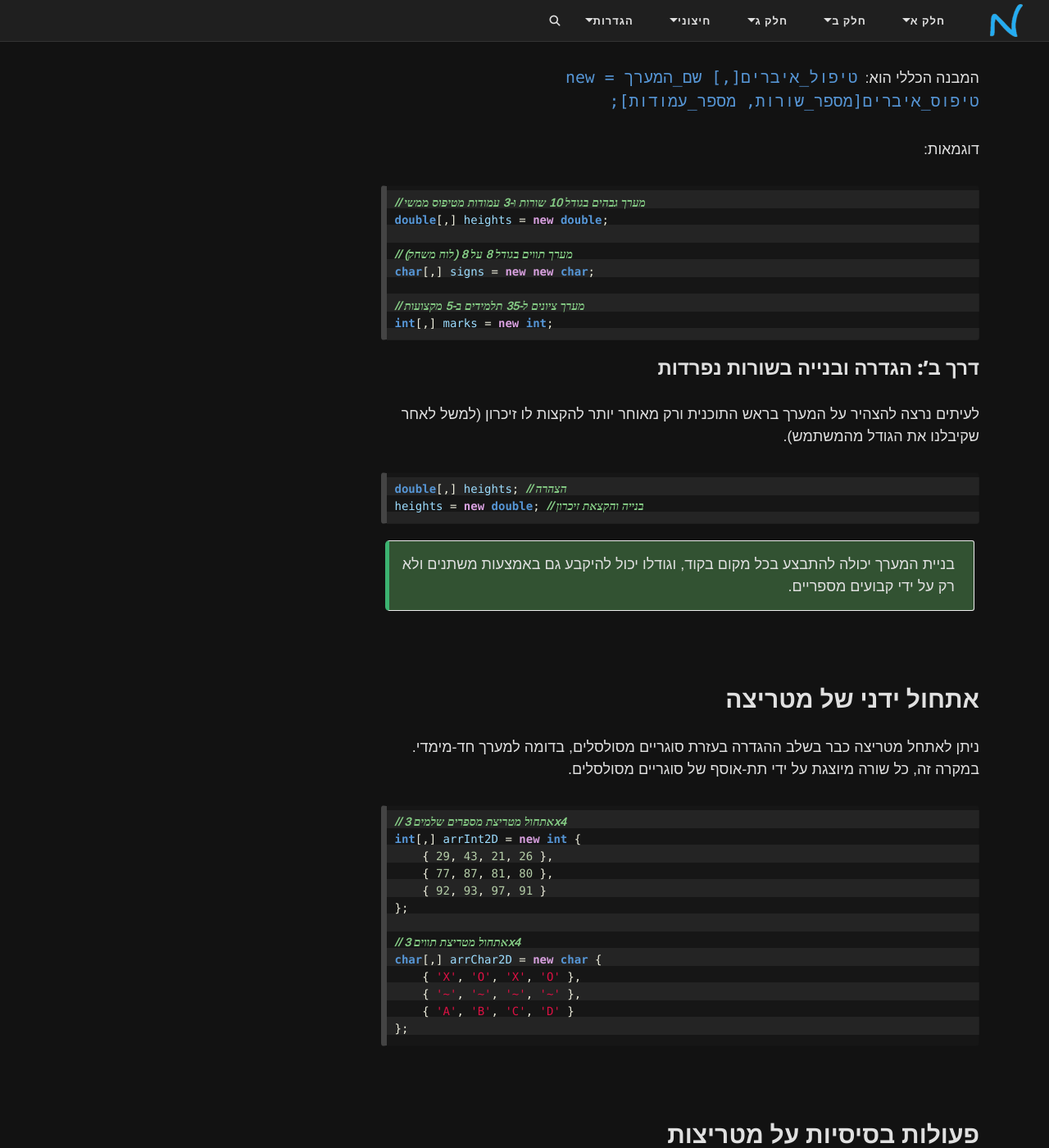
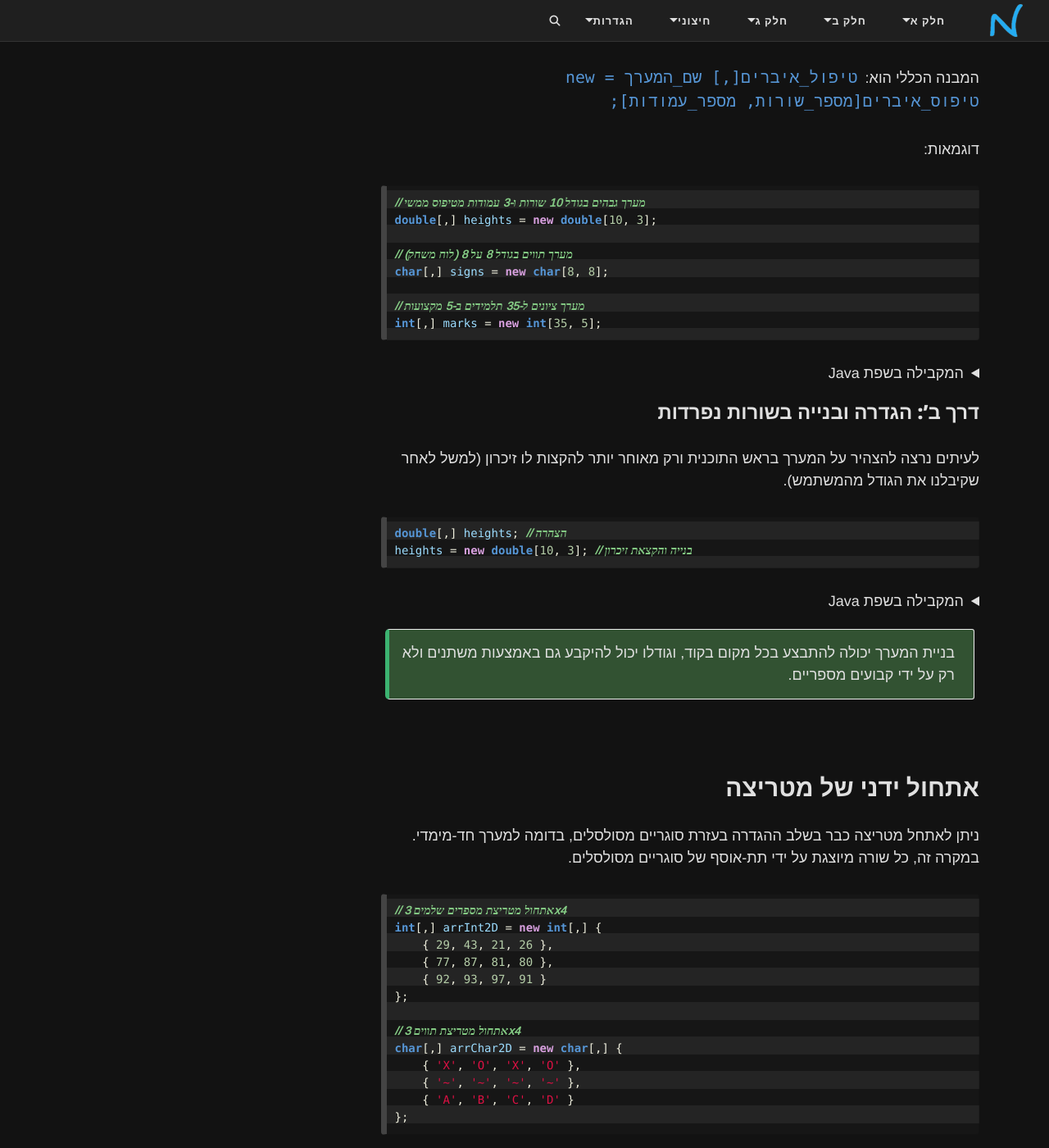
Before and after one commit to 3strategy/BeautifulYesodot, a Jekyll site: the page built from cs3e/Chapter10.md, in a window 1280 px wide and 1400 px high, scrolled down 3858 px. Shown: the whole window at 82% size. Built offline with Jekyll 4.4.1, drawn with Linux system fonts in a browser that asks for light colours; formulas are drawn with MathJax 3; comment, search, counter and statistics services are not loaded; some of the changed text lies outside the part shown.

Commit message:
Chapter10 fixed by codex + added java equivalence

````diff
--- a/cs3e/Chapter10.md
+++ b/cs3e/Chapter10.md
@@ -103,22 +103,44 @@
 דוגמאות:
 ```csharp
 // מערך גבהים בגודל 10 שורות ו-3 עמודות מטיפוס ממשי
-double[,] heights = new double;
+double[,] heights = new double[10, 3];
 
 // מערך תווים בגודל 8 על 8 (לוח משחק)
-char[,] signs = new new char;
+char[,] signs = new char[8, 8];
 
 // מערך ציונים ל-35 תלמידים ב-5 מקצועות
-int[,] marks = new int;
+int[,] marks = new int[35, 5];
 ```
+
+<details markdown="1"><summary>המקבילה בשפת Java</summary>
+
+```java
+// 10 rows, 3 columns
+double[][] heights = new double[10][3];
+
+// 8x8 grid
+char[][] signs = new char[8][8];
+
+// 35 students, 5 subjects
+int[][] marks = new int[35][5];
+```
+</details>
 
 ### דרך ב': הגדרה ובנייה בשורות נפרדות
 לעיתים נרצה להצהיר על המערך בראש התוכנית ורק מאוחר יותר להקצות לו זיכרון (למשל לאחר שקיבלנו את הגודל מהמשתמש).
 
 ```csharp
 double[,] heights; // הצהרה
-heights = new double; // בנייה והקצאת זיכרון
+heights = new double[10, 3]; // בנייה והקצאת זיכרון
 ```
+
+<details markdown="1"><summary>המקבילה בשפת Java</summary>
+
+```java
+double[][] heights; // declaration
+heights = new double[10][3]; // allocation
+```
+</details>
 
 {: .box-success}
 בניית המערך יכולה להתבצע בכל מקום בקוד, וגודלו יכול להיקבע גם באמצעות משתנים ולא רק על ידי קבועים מספריים.
@@ -129,19 +151,38 @@
 
 ```csharp
 // אתחול מטריצת מספרים שלמים 3x4
-int[,] arrInt2D = new int {
+int[,] arrInt2D = new int[,] {
     { 29, 43, 21, 26 },
     { 77, 87, 81, 80 },
     { 92, 93, 97, 91 }
 };
 
 // אתחול מטריצת תווים 3x4
-char[,] arrChar2D = new char {
+char[,] arrChar2D = new char[,] {
     { 'X', 'O', 'X', 'O' },
     { '~', '~', '~', '~' },
     { 'A', 'B', 'C', 'D' }
 };
 ```
+
+<details markdown="1"><summary>המקבילה בשפת Java</summary>
+
+```java
+// 3x4 int matrix
+int[][] arrInt2D = new int[][] {
+    { 29, 43, 21, 26 },
+    { 77, 87, 81, 80 },
+    { 92, 93, 97, 91 }
+};
+
+// 3x4 char matrix
+char[][] arrChar2D = new char[][] {
+    { 'X', 'O', 'X', 'O' },
+    { '~', '~', '~', '~' },
+    { 'A', 'B', 'C', 'D' }
+};
+```
+</details>
 <!-- [תמונה מומלצת: איור של מדפסת המדפיסה טבלאות נתונים, להמחשת פלט של מטריצות מאותחלות] -->
 
 ## פעולות בסיסיות על מטריצות
@@ -172,6 +213,24 @@
 }
 ```
 
+<details markdown="1"><summary>המקבילה בשפת Java</summary>
+
+```java
+final int LINE = 5, COL = 4;
+int[][] mat = new int[LINE][COL];
+Scanner scanner = new Scanner(System.in);
+
+for (int i = 0; i < LINE; i++)
+{
+    for (int j = 0; j < COL; j++)
+    {
+        System.out.print("Enter value for [" + i + "," + j + "]: ");
+        mat[i][j] = Integer.parseInt(scanner.nextLine());
+    }
+}
+```
+</details>
+
 ניתן גם לקלוט נתונים לפי **סדר העמודות** על ידי החלפת סדר הלולאות (הלולאה החיצונית תרוץ על העמודות והפנימית על השורות).
 
 ### פלט של מערך דו-מימדי
@@ -188,6 +247,20 @@
 }
 ```
 
+<details markdown="1"><summary>המקבילה בשפת Java</summary>
+
+```java
+for (int i = 0; i < mat.length; i++)
+{
+    for (int j = 0; j < mat[i].length; j++)
+    {
+        System.out.print(mat[i][j] + " ");
+    }
+    System.out.println(); // end of row
+}
+```
+</details>
+
 ### השמה ושינוי ערכים
 כל איבר במטריצה מתנהג כמשתנה רגיל מהטיפוס שהוגדר. ניתן לבצע עליו פעולות חשבוניות, השמה של מספרים אקראיים ועוד.
 
@@ -197,6 +270,16 @@
 Random rand = new Random();
 mat[i, j] = rand.Next(1, 31); // השמת מספר אקראי בין 1 ל-30
 ```
+
+<details markdown="1"><summary>המקבילה בשפת Java</summary>
+
+```java
+num = mat[i][j]; // read element
+mat[i][j]++;     // increment by 1
+Random rand = new Random();
+mat[i][j] = rand.nextInt(30) + 1; // 1..30
+```
+</details>
 
 ## תרגול כיתה: הבנת לולאות על מטריצה
 
````
